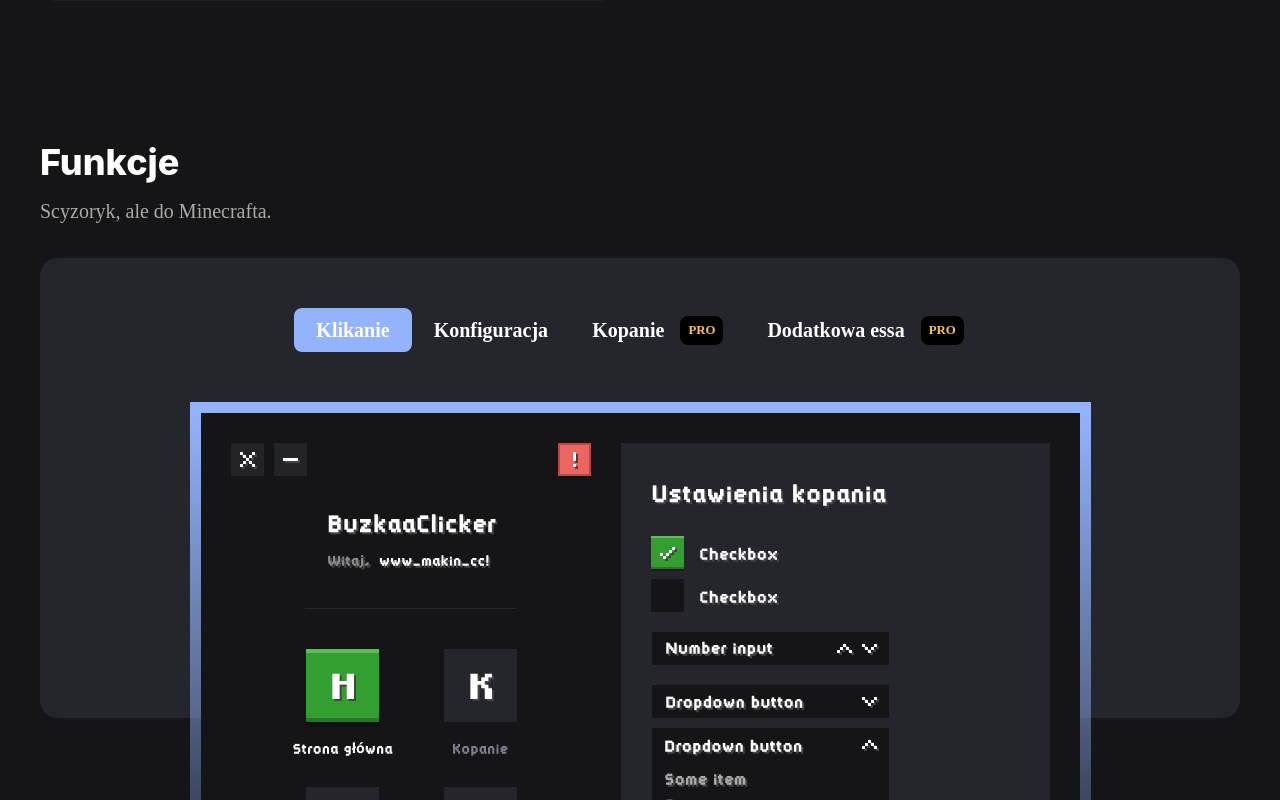
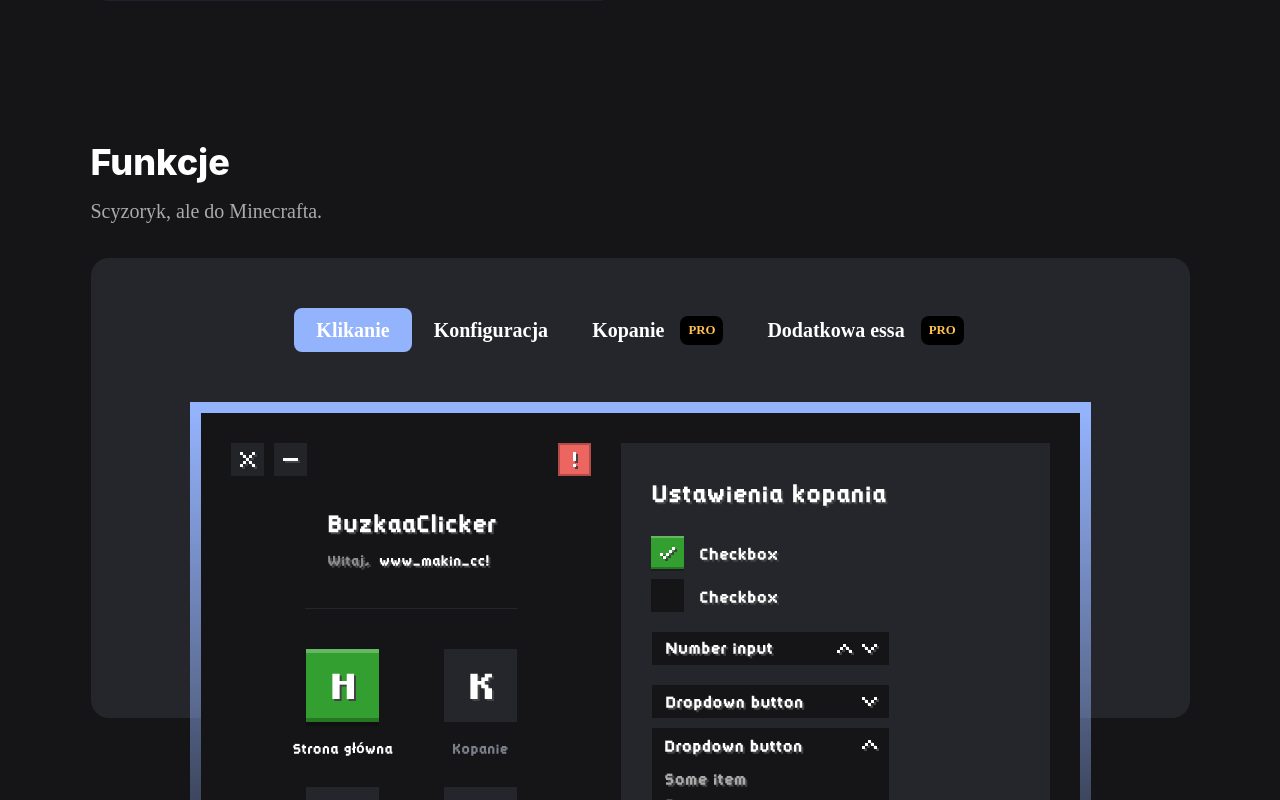
Before and after one commit to wajwuz/kiep-front, a Next.js app: page / in a window 1280 px wide. Shown: the part 2000-2800 px from the top of the page. Built offline with nearby package versions, Linux system fonts and the light colour scheme; a web font is replaced by a local one.

Commit message:
downloads section design

```diff
--- /dev/null
+++ b/components/section.tsx
@@ -0,0 +1,47 @@
+import { Box, Container, Flex, Heading, SimpleGrid, Text } from "@chakra-ui/react";
+import * as CSS from "csstype";
+
+type SectionProps = {
+    title: String;
+    description: String;
+    children?: JSX.Element | JSX.Element[];
+}
+
+export const Section = ({ title, description, children }: SectionProps) => (
+    <Box margin={5} width="100%">
+        <Flex
+            align={{ base: "center", lg: "start" }}
+            direction="column"
+        >
+            <Heading>{title}</Heading>
+            <Text marginTop={3} variant="secondary" marginBottom="2rem">{description}</Text>
+        </Flex>
+        {children}
+    </Box>
+)
+
+type SectionCardProps = {
+    minHeight: CSS.Property.MaxHeight | number,
+    children?: JSX.Element | JSX.Element[];
+}
+
+export const SectionCard = ({ minHeight, children }: SectionCardProps) => (
+    <SimpleGrid direction="column">
+        <Box gridColumnStart={1}
+            gridRowStart={1}
+            backgroundColor="#24262B"
+            width="100%"
+            minHeight={minHeight}
+            height="40vw"
+            maxHeight="28.75rem"
+            borderRadius="1.125rem" />
+        <Flex
+            gridColumnStart={1}
+            gridRowStart={1}
+            padding="3.125rem 3.125rem 0 3.125rem"
+            direction="column"
+            alignItems="center">
+            {children}
+        </Flex>
+    </SimpleGrid>
+)
--- a/components/section_header.tsx
+++ /dev/null
@@ -1,17 +0,0 @@
-import { Box, Heading, Text } from "@chakra-ui/react";
-
-type SectionProps = {
-    title: String;
-    description: String;
-    children?: JSX.Element | JSX.Element[];
-}
-
-const Section = ({ title, description, children }: SectionProps) => (
-    <Box margin={5} width="100%">
-        <Heading>{title}</Heading>
-        <Text marginTop={3} variant="secondary" marginBottom="2rem">{description}</Text>
-        {children}
-    </Box>
-)
-
-export default Section;
--- a/pages/index.tsx
+++ b/pages/index.tsx
@@ -1,9 +1,9 @@
 import * as CSS from "csstype"
-import { Box, Button, Flex, Text, Heading, VStack, HStack, Spacer, Grid, SimpleGrid, Center, Stack } from '@chakra-ui/react'
+import { Box, Button, Flex, Text, Heading, VStack, HStack, Spacer, SimpleGrid, Center } from '@chakra-ui/react'
 import type { NextPage } from 'next'
 import Head from 'next/head'
 import { Icon } from '@iconify/react';
-import Section from "../components/section_header";
+import { Section, SectionCard } from "../components/section";
 import ProTag from "../components/pro_tag";
 import { Image, OutlinedImage } from "../components/image";
 
@@ -17,7 +17,7 @@
 
     <main>
       <Center>
-        <VStack spacing="8.75rem" maxWidth="75rem" margin="0 1rem">
+        <VStack spacing={{base: "4.75rem", lg: "8.75rem"}} maxWidth="68.688rem" margin="0 1rem">
           <Landing />
 
           <Statistics />
@@ -25,6 +25,8 @@
           <Zalets />
 
           <Features />
+
+          <Downloads />
 
           <Box height="100vh" />
         </VStack>
@@ -54,7 +56,7 @@
         </Text>
       </Box>
 
-      <Button width={180} marginBottom={10}>Buy kup teraz</Button>
+      <Button width={180}>Buy kup teraz</Button>
     </Box>
 
     <OutlinedImage src="/home_cropped.png" alt="Strona Główna BuzkaaClickera" width="416px" height="556px" />
@@ -105,7 +107,7 @@
       spacing={12}
     >
       <ZaletsEntry color="#312323" title="Kąfiguracja" description={"W naszym autoclickerze możesz przypisać " +
-        "klawisz na wiele sposobów. Dodatkowo działa tylko w oknie gry! Koniec z przypadkowymi kliknięciami."} />
+        "klawisz na wiele s)posobów. Dodatkowo działa tylko w oknie gry! Koniec z przypadkowymi kliknięciami."} />
 
       <ZaletsEntry color="#233123" title="Kąfiguracja" description={"W naszym autoclickerze możesz przypisać " +
         "klawisz na wiele sposobów. Dodatkowo działa tylko w oknie gry! Koniec z przypadkowymi kliknięciami."} />
@@ -142,10 +144,7 @@
     title="Funkcje"
     description="Scyzoryk, ale do Minecrafta."
   >
-    <Flex direction="column" alignItems="center">
-      {/* background */}
-      <Box backgroundColor="#24262B" width="100%" height="28.75rem" borderRadius="1.125rem" />
-      <Flex position="absolute" paddingTop="3.125rem" direction="column" alignItems="center">
+    <SectionCard minHeight="25rem">
       <Flex direction={{ base: "column", lg: "row" }}>
         <FeatureButton title="Klikanie" active={true} />
         <FeatureButton title="Konfiguracja" />
@@ -154,8 +153,7 @@
       </Flex>
 
       <FeaturePreview />
-      </Flex>
-    </Flex>
+    </SectionCard>
   </Section>
 )
 
@@ -180,9 +178,76 @@
 )
 
 const FeaturePreview = () => (
-  <Box margin={{ base: "1.125rem 2rem 0 2rem", lg: "3.125rem 2rem 0 2rem" }}>
+  <Box marginTop={{ base: "1.125rem", lg: "3.125rem" }}>
     <OutlinedImage src="/feature_preview_sample_text.png" width="879px" height="556px" />
   </Box>
 )
 
+const Downloads = () => (
+  <Section
+    title="Pobierz"
+    description="Aktualna wersja v2115"
+  >
+    <Flex
+      align="center"
+      direction={{ base: "column", lg: "row" }}
+      textAlign={{ base: "center", lg: "left" }}
+      gap={{ base: "1rem", lg: "5rem" }}
+      marginBottom="3.125rem"
+    >
+      <Image src="/download_preview.svg" width="638px" height="368px" />
+      <VStack spacing="2rem" alignItems={{ base: "center", lg: "start" }}>
+        <DownloadVersion
+          title="BuzkaaClicker"
+          subtitle="Windows Vista z Service Pack 2 oraz nowsze"
+          getText="Pobierz teraz" />
+        <DownloadVersion
+          title={<DownloadBuzkaaClickerProLogo />}
+          subtitle="Wersja premium dla bardziej wymagających"
+          getText="kup tera" />
+      </VStack>
+    </Flex>
+
+    <DownloadTutorial />
+  </Section >
+)
+
+const DownloadBuzkaaClickerProLogo = () => (
+  <Flex justifyContent={{ base: "center", lg: "start" }} alignItems="center" gap="0.6rem">
+    <p>BuzkaaClicker</p><ProTag />
+  </Flex>
+)
+
+type DownloadVersionProps = {
+  title: React.ReactNode | String;
+  subtitle: String;
+  getText: String;
+};
+
+const DownloadVersion = ({ title, subtitle, getText }: DownloadVersionProps) => (
+  <Box>
+    <Heading fontSize={"1.5rem"}>{title}</Heading>
+    <Text variant="secondary" marginTop="0.25rem">{subtitle}</Text>
+    <Button marginTop="1rem" width="12.75rem">{getText}</Button>
+  </Box>
+)
+
+const DownloadTutorial = () => (
+  <>
+    <Heading
+      fontSize='1.5rem'
+      marginBottom="2rem"
+      textAlign={{ base: "center", lg: "start" }}
+    >
+      Poradnik instalacji w formie filmu
+    </Heading>
+
+    <SectionCard minHeight="5rem">
+      <Image src="/download_tutorial_mock.png" width="999" height="588" />
+    </SectionCard>
+  </>
+)
+
 export default Home
+
+// 12:15
--- a/styles/theme.tsx
+++ b/styles/theme.tsx
@@ -39,6 +39,9 @@
           borderTop: "6px solid #FFFFFF1C",
           borderBottom: "6px solid #0000001C",
           boxShadow: "0px 4px 0px #0000001C",
+          fontWeight: "600",
+          fontSize: "1.05rem",
+          height: "2.938rem",
           _hover: {
             bg: "#194f17",
             color: "#AAA",
```
Also changed, not shown: 2 other files (tests, documents, lock files or other folders). Lines whose indentation alone changed are shown as unchanged.
